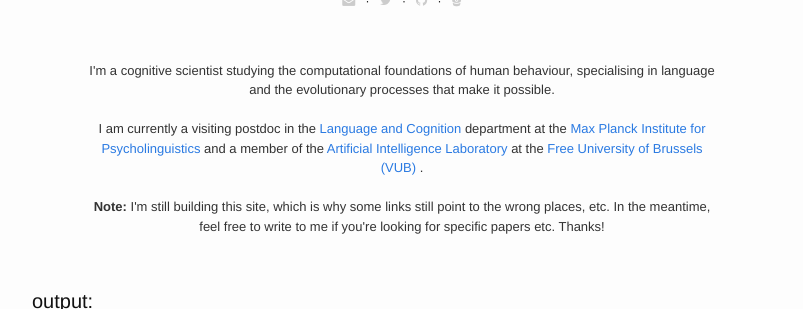
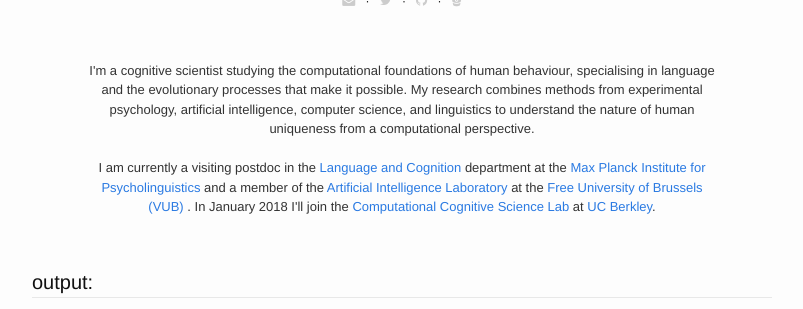
Before and after one commit to billdthompson/billdthompson.github.io, a Jekyll site: the page built from index.html, in a window 1280 px wide, cut to the strip 411-720 px from the top of the page. Shown: the whole strip, without its empty margins (238-1041 px from the left). Built offline with Jekyll 4.4.1, drawn with Linux system fonts in a browser that asks for light colours; nearby versions of some CDN libraries; some web fonts are replaced.

Commit message:
minor homepage updates

```diff
--- a/index.html
+++ b/index.html
@@ -23,15 +23,12 @@ layout: default
   <div align="center" class = "site-description">
   I'm a cognitive scientist studying the computational foundations of human behaviour, specialising in language and the evolutionary processes that make it possible.
 
-  <br/>
-  <br/>
-
-  I am currently a visiting postdoc in the <a href="http://www.mpi.nl/departments/language-and-cognition"> Language and Cognition</a> department at the <a href = "http://www.mpi.nl/"> Max Planck Institute for Psycholinguistics</a> and a member of the <a href = "https://ai.vub.ac.be/"> Artificial Intelligence Laboratory</a> at the <a href = "https://www.vub.ac.be/en/">Free University of Brussels (VUB) </a>.
+  My research combines methods from experimental psychology, artificial intelligence, computer science, and linguistics to understand the nature of human uniqueness from a computational perspective.
 
   <br/>
   <br/>
 
-  <b>Note:</b> I'm still building this site, which is why some links still point to the wrong places, etc. In the meantime, feel free to write to me if you're looking for specific papers etc. Thanks!
+  I am currently a visiting postdoc in the <a href="http://www.mpi.nl/departments/language-and-cognition"> Language and Cognition</a> department at the <a href = "http://www.mpi.nl/"> Max Planck Institute for Psycholinguistics</a> and a member of the <a href = "https://ai.vub.ac.be/"> Artificial Intelligence Laboratory</a> at the <a href = "https://www.vub.ac.be/en/">Free University of Brussels (VUB) </a>. In January 2018 I'll join the <a href = "https://cocosci.berkeley.edu/"> Computational Cognitive Science Lab</a> at <a href = "http://psychology.berkeley.edu/"> UC Berkley</a>.
 
   </div>
 
```
